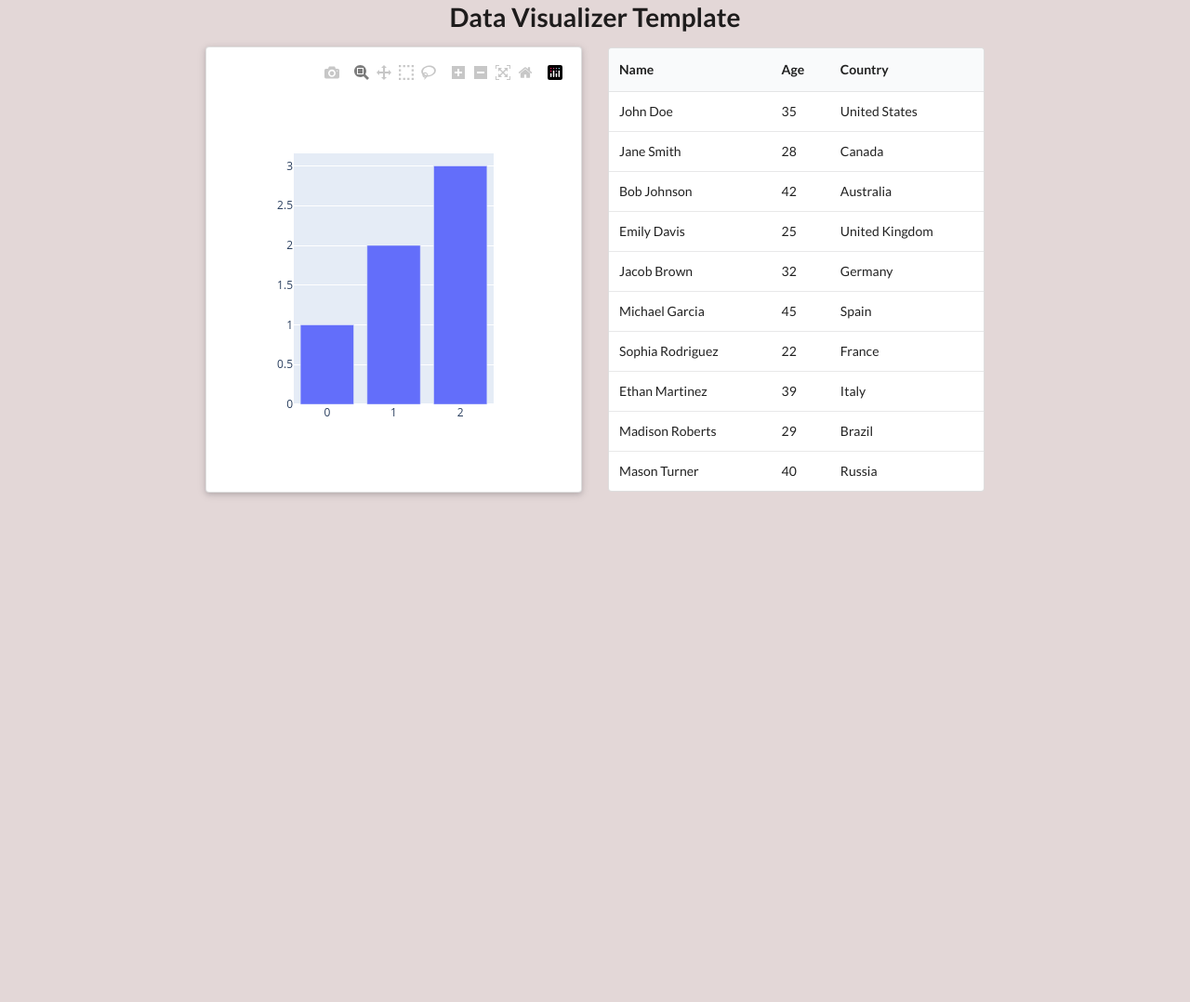
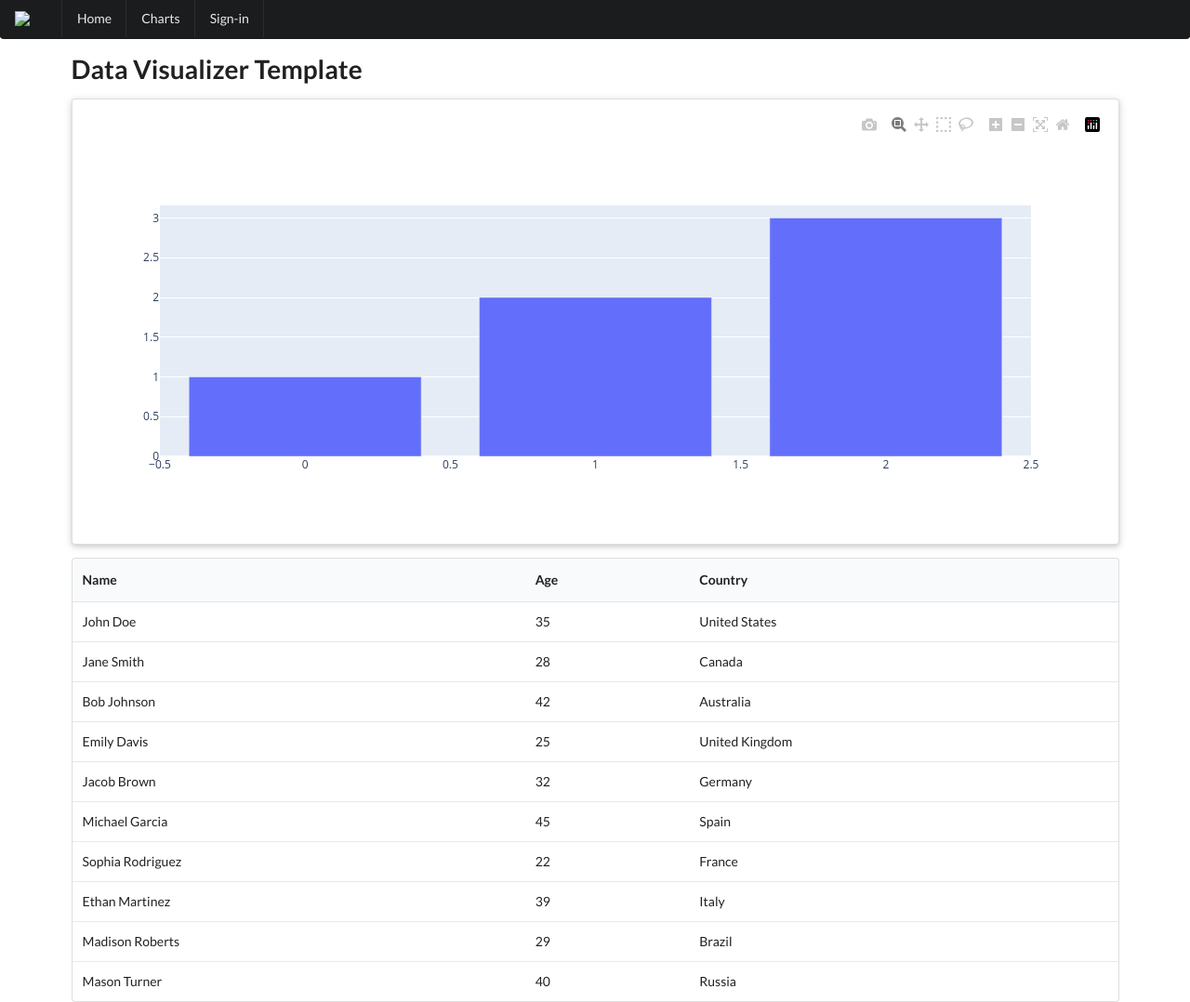
Before and after one commit to buytfdip/data-dashboard-template, a FastAPI app: page / in a window 1280 px wide. Shown: the whole page at 93% size. Before the commit the page ends 534 px from the top, so only its background shows below. Run offline with FastAPI, Linux system fonts and the light colour scheme; some libraries are stand-ins or nearby versions.

Commit message:
added nav bar and stacked elements

```diff
--- a/templates/template.html
+++ b/templates/template.html
@@ -3,36 +3,32 @@
 <head>
     <title>Data Visualizer Template</title>
     <link rel="stylesheet" href="https://cdnjs.cloudflare.com/ajax/libs/semantic-ui/2.4.1/semantic.min.css">
-    <style>
-        .center.aligned {
-            display: flex;
-            align-items: center;
-            justify-content: center;
-        }
-
-        .centered {
-            display: flex;
-            align-items: center;
-            justify-content: center;
-        }
-        .light-grey-bg {
-        background-color: #e3d7d7;
-        }
-
-    </style>
 </head>
-<body class="light-grey-bg">
+<body>
+    <div class="ui inverted segment">
+        <div class="ui inverted top fixed menu">
+            <div class="item">
+              <img src="https://www.nicepng.com/png/full/138-1386229_data-analytics-icon-black-and-white.png">
+            </div>
+            <a class="item">Home</a>
+            <a class="item">Charts</a>
+            <a class="item">Sign-in</a>
+          </div>
+          <p></p>
+          <p></p>
+    </div>
     <div class="ui container">
         <h1 class="centered">Data Visualizer Template</h1>
-        <div class="ui grid center aligned">
-            <div class="six wide column">
+        <div>
+            <div class="six wide column stackable">
                 <div class="ui raised segment">
                     <div class="card-body">
                         <div class="centered" id="plot"></div>
                     </div>
                 </div>
             </div>
-            <div class="six wide column">
+            <p></p>
+            <div class="six wide column stackable">
                 <table class="ui table">
                     <thead>
                         <tr>
@@ -53,6 +49,7 @@
                 </table>
             </div>
         </div>
+    </div>
         <script src="https://cdn.plot.ly/plotly-latest.min.js"></script>
         <script src="https://cdnjs.cloudflare.com/ajax/libs/semantic-ui/2.4.1/semantic.min.js"></script>
         <script>
@@ -60,4 +57,3 @@
             Plotly.newPlot('plot', data);
         </script>
     </body>
-</html>
```
